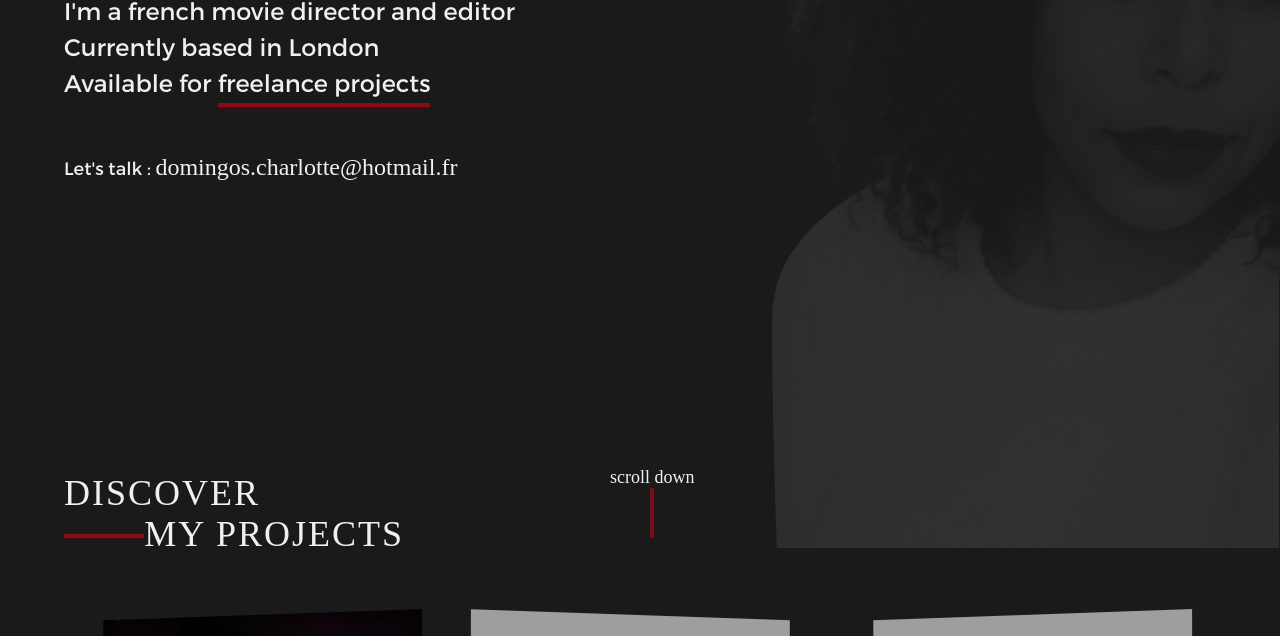
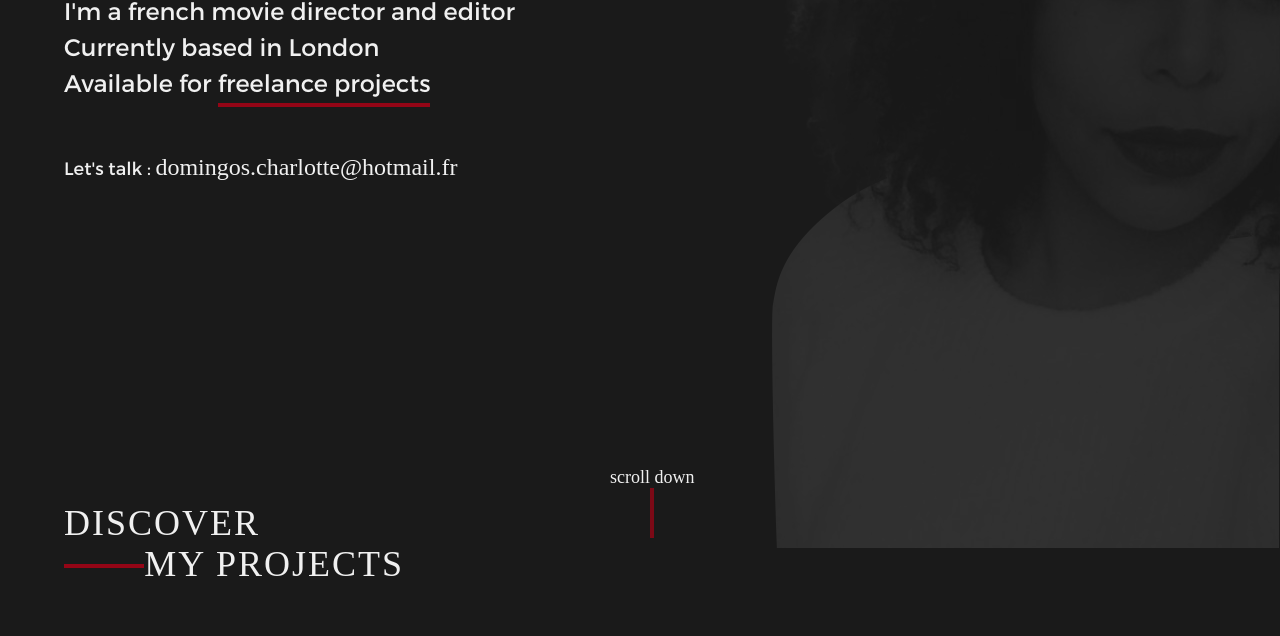
Before and after one commit to Thaelene/Charlotte-Domingos, a website: page dist/index.html in a window 1280 px wide. Shown: the part 252-888 px from the top of the page. Drawn offline with Linux system fonts and the light colour scheme; grey boxes are pictures that could not be loaded; a web font is replaced by a local one.

```diff
--- a/src/scss/_projects.scss
+++ b/src/scss/_projects.scss
@@ -1,12 +1,13 @@
 .projects{
     margin-bottom: 5%;
+    padding-top: 30px;
 
     // Projects title
     .projects-title{
         display: flex;
         flex-flow: column nowrap;
         justify-content: center;
-        margin-bottom: 3%;
+        padding-bottom: 3%;
         height: 20%;
     }
     h2{
```
Also changed, not shown: dist/assets/css/style.min.css, dist/gallery.html (added), dist/index.html.
